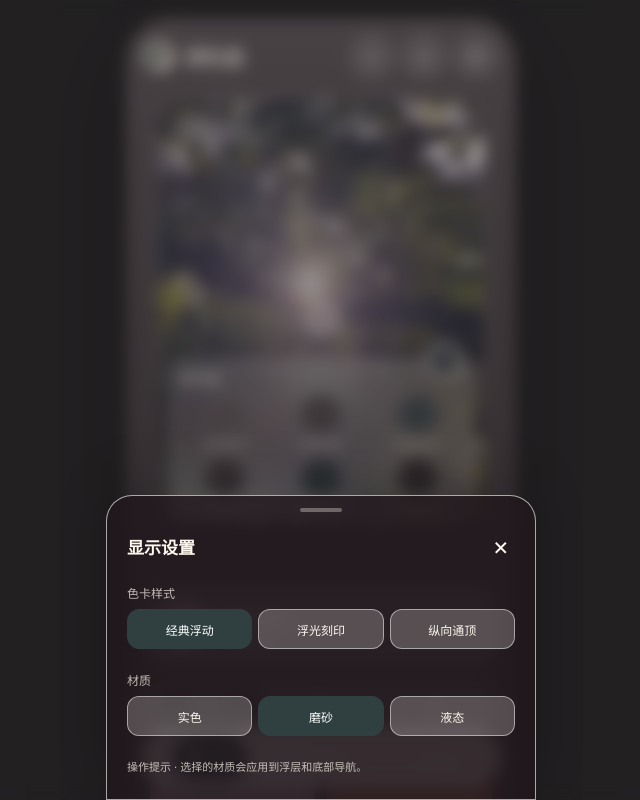
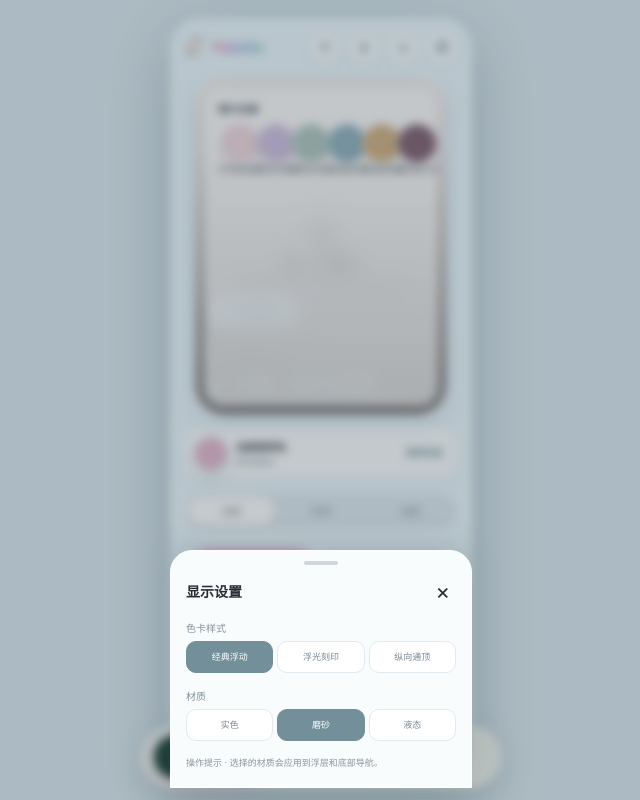
Before and after one commit to blairlily2006-glitch/Palette, a plain HTML site: page index.html in a window 1280 px wide. Both pictures are taken after a click on the button "打开设置". Shown: the whole page, without its empty margins (319-959 px from the left). Drawn offline with Linux system fonts and the light colour scheme.

Commit message:
feat: align palette app with Figma frames

```diff
--- /dev/null
+++ b/app.css
@@ -0,0 +1,318 @@
+:root{
+  color-scheme:light;
+  --ink:#292b35;
+  --muted:#8d909b;
+  --line:#e4edf1;
+  --sky:#edfaff;
+  --canvas:#fffbfb;
+  --panel:#cfe2ea;
+  --glass:rgba(255,255,255,.76);
+  --accent:#ca8cae;
+  --accent-deep:#a8668c;
+  --shadow:0 9px 24px rgba(73,104,120,.12);
+  --safe-top:env(safe-area-inset-top,0px);
+  --safe-bottom:env(safe-area-inset-bottom,0px);
+}
+*{box-sizing:border-box;word-break:keep-all;line-break:strict}
+html,body{width:100%;height:100%;margin:0;overflow:hidden}
+body{
+  display:grid;
+  place-items:center;
+  overflow:hidden;
+  background:#dcebf1;
+  color:var(--ink);
+  font-family:-apple-system,BlinkMacSystemFont,"PingFang SC","HarmonyOS Sans SC","Noto Sans SC",sans-serif;
+  font-size:14px;
+}
+button,input{font:inherit}
+button{color:inherit;cursor:pointer;-webkit-tap-highlight-color:transparent}
+button:focus-visible,input:focus-visible{outline:2px solid var(--accent-deep);outline-offset:2px}
+#app{
+  width:min(100vw,302px);
+  aspect-ratio:302 / 652;
+  max-height:100dvh;
+  overflow:hidden;
+  position:relative;
+  display:flex;
+  flex-direction:column;
+  background:var(--sky);
+  isolation:isolate;
+}
+.topbar{
+  position:relative;
+  z-index:4;
+  flex:none;
+  height:58px;
+  padding:var(--safe-top) 13px 0;
+  display:flex;
+  align-items:center;
+  justify-content:space-between;
+  border:0;
+  background:var(--sky);
+}
+.brand{display:flex;align-items:center;gap:6px;font-size:15px;font-weight:750}
+.brand-mark{width:24px;height:24px;object-fit:contain;border:0;background:none}
+.brand-name,.splash-wordmark{
+  color:transparent;
+  background:linear-gradient(100deg,#f18da9 4%,#b89ad9 39%,#7baee1 68%,#86c8a2 100%);
+  -webkit-background-clip:text;
+  background-clip:text;
+}
+.top-actions{display:flex;gap:5px;margin-left:auto}
+.top-action{
+  width:34px;height:34px;min-width:34px;padding:0;
+  border:1px solid rgba(255,255,255,.84);
+  border-radius:50%;
+  background:rgba(255,255,255,.52);
+  box-shadow:0 3px 9px rgba(105,147,164,.1);
+  color:#6e8590;font-size:17px;line-height:1;
+  transition:transform .12s ease,background .18s ease;
+}
+.top-action:active{transform:scale(.94);background:#fff}
+.top-back{order:2}
+#modeLabel{display:none!important}
+main{
+  flex:1;min-height:0;overflow-y:auto;overflow-x:hidden;
+  padding:0 13px calc(80px + var(--safe-bottom));
+  overscroll-behavior:contain;scrollbar-width:none;
+}
+main::-webkit-scrollbar{display:none}
+.view{display:none;animation:view-in .28s ease both}
+.view.active{display:block}
+@keyframes view-in{from{opacity:0;transform:translateY(7px)}to{opacity:1;transform:translateY(0)}}
+.home{padding:1px 0 18px}
+.home-showcase{
+  width:100%;height:auto;min-height:0;aspect-ratio:3 / 4;
+  position:relative;overflow:hidden;isolation:isolate;
+  margin:0 auto;
+  border:1px solid rgba(204,225,232,.8);
+  border-radius:25px;
+  background:var(--canvas);
+  box-shadow:var(--shadow);
+}
+.photo-panel{aspect-ratio:3 / 4}
+.home-showcase img{
+  display:none;position:absolute;inset:0;width:100%;height:100%;
+  object-fit:cover;border-radius:inherit;z-index:0;
+  transition:opacity .5s ease,filter .5s ease;
+}
+.home-showcase.has-image img{display:block}
+.home-showcase.has-image{cursor:crosshair;background:#d8eee8}
+.photo-panel img{object-fit:cover}
+.photo-panel.has-image .photo-placeholder{display:none}
+.photo-placeholder{
+  position:absolute;inset:0;display:flex;flex-direction:column;
+  justify-content:center;align-items:center;padding:24px;text-align:center;
+  background:var(--canvas);
+}
+.upload-symbol{
+  width:42px;height:42px;display:grid;place-items:center;
+  color:#91b9c7;font-size:29px;font-style:normal;font-weight:300;
+  border:1px solid #dcebf0;border-radius:50%;
+}
+.photo-placeholder strong{margin:12px 0 5px;font-size:13px;font-weight:650}
+.photo-placeholder span{max-width:190px;color:var(--muted);font-size:10px;line-height:1.65}
+.add-photo{
+  height:34px;margin-top:15px;padding:0 15px;
+  border:0;border-radius:999px;background:#d8e9ef;color:#526d78;
+  font-size:11px;font-weight:650;
+}
+.showcase-topline,.showcase-caption{display:none}
+.has-image .showcase-topline,.has-image .showcase-caption{display:flex;position:absolute;z-index:1;color:#fff}
+.showcase-topline{top:12px;left:13px;right:13px;align-items:center;justify-content:space-between;font-size:10px}
+.showcase-topline span:first-child{padding:6px 9px;border:1px solid #ffffff80;border-radius:999px;background:#ffffff40;backdrop-filter:blur(8px)}
+.showcase-caption{left:14px;right:14px;bottom:13px;display:block!important;flex-direction:column;text-shadow:0 1px 8px #153d45}
+.showcase-caption small{font:9px ui-monospace,"SF Mono",Menlo,monospace;opacity:.8}
+.showcase-caption strong{display:block;margin-top:4px;font-size:13px}
+.sample-marker{
+  display:none;position:absolute;z-index:3;width:18px;height:18px;
+  border:2px solid #fff;border-radius:50%;pointer-events:none;
+  transform:translate(-50%,-50%);box-shadow:0 0 0 1px #60777d,0 1px 6px #0005;
+}
+.has-image .sample-marker{display:block}
+.palette-panel{position:absolute;top:12px;right:12px;z-index:2;padding:6px 8px;border-radius:14px;background:#ffffffa8;backdrop-filter:blur(10px)}
+.palette-panel:before{content:"照片色谱";display:block;margin-bottom:4px;color:#43515a;font-size:8px}
+.palette-handle{display:none}
+.palette-grid{display:flex;gap:4px}
+.palette-chip{display:grid;justify-items:center;gap:2px;min-width:25px;padding:0;border:0;background:transparent}
+.palette-chip i{width:14px;height:14px;border-radius:50%;background:var(--chip);border:1px solid #ffffffb5}
+.palette-chip small{font:6px ui-monospace,monospace;color:#4c5a60}
+.home-recipe{padding:12px 1px 0}
+.recipe-panel{min-height:0}
+.sample-readout{
+  display:flex;align-items:center;gap:9px;padding:8px 10px;margin:0 0 9px;
+  border:1px solid rgba(255,255,255,.82);border-radius:17px;
+  background:var(--glass);box-shadow:0 5px 14px rgba(95,129,144,.08);
+}
+.sample-swatch{width:32px;height:32px;flex:none;border:1px solid #00000012;border-radius:50%;background:#b9d6b6}
+.sample-readout strong{display:block;font-size:10px;font-weight:650}
+.sample-readout small{display:block;margin-top:3px;color:#788792;font:9px ui-monospace,"SF Mono",Menlo,monospace}
+.sample-readout button{margin-left:auto;padding:7px 5px;border:0;background:transparent;color:#718e9a;font-size:9px}
+.medium-switch{
+  display:flex;gap:2px;padding:3px;margin:0 0 12px;
+  border-radius:999px;background:#dfeaf0;
+}
+.medium-switch button{
+  flex:1;min-width:0;height:28px;padding:0;border:0;border-radius:999px;
+  background:transparent;color:#82919b;font-size:10px;
+}
+.medium-switch button.active{background:#fff;color:#53636c;box-shadow:0 2px 5px #788e9918}
+.result-colors{display:grid;grid-template-columns:1fr 1fr;gap:8px;margin:8px 2px 10px}
+.color-sample{height:38px;border:1px solid #ffffffb0;border-radius:11px;background:#b9d6b6}
+.result-colors>div:nth-child(2) .color-sample{transform:none;border-radius:11px}
+.color-label{display:flex;justify-content:space-between;gap:4px;margin-top:4px;font-size:8px}
+.color-label small{color:#87939b;font:7px ui-monospace,monospace}
+.section-title{
+  display:flex;justify-content:space-between;align-items:baseline;gap:5px;
+  margin:10px 2px 7px;font-size:12px;font-weight:700;
+}
+.section-title small{color:#8c969e;font-size:7px;font-weight:400}
+.recipe-box{
+  display:grid;grid-template-columns:1fr 1fr;gap:0 8px;
+  padding:5px 9px;border:1px solid #ffffffc7;border-radius:17px;
+  background:rgba(255,255,255,.62);box-shadow:0 6px 16px rgba(90,127,142,.08);
+}
+.recipe-row{display:grid;grid-template-columns:11px minmax(32px,1fr) 33px;gap:5px;align-items:center;padding:7px 0}
+.pigment-dot{width:9px;height:9px;border:1px solid #00000010;border-radius:50%;background:var(--c)}
+.recipe-name{overflow:hidden;text-overflow:ellipsis;font-size:8px}
+.bar{grid-column:2/4;display:block;height:3px;margin-top:-3px;overflow:hidden;border-radius:9px;background:#e8edf0}
+.bar i{display:block;width:var(--p);height:100%;background:var(--c)}
+.percent{grid-column:3;grid-row:1;text-align:right;color:#687781;font-size:8px}
+.note{margin:6px 2px;color:#89959b;font-size:8px;line-height:1.55}
+.button-row{display:grid;grid-template-columns:1fr 1fr;gap:7px;margin-top:8px}
+.primary,.secondary{min-height:32px;padding:0 10px;border-radius:999px;font-size:9px;font-weight:650}
+.primary{border:1px solid var(--accent);background:var(--accent);color:white;box-shadow:0 4px 10px #ca8cae30}
+.secondary{border:1px solid #dce7eb;background:#ffffff90;color:#657680}
+.feedback{padding:10px 1px 3px}
+.feedback p{margin:0 0 6px;font-size:9px}
+.feedback-options{display:flex;flex-wrap:wrap;gap:5px}
+.feedback-options button{min-height:25px;padding:0 8px;border:1px solid #fff;border-radius:999px;background:#ffffff70;color:#71818a;font-size:8px}
+.adjust-note{display:none;margin-top:6px;color:#667b83;font-size:9px;line-height:1.55}
+.home-section{margin-top:14px}
+.home-section-head{display:flex;align-items:baseline;justify-content:space-between;margin:0 2px 8px}
+.home-section-head strong{font-size:11px;font-weight:700}
+.home-section-head small{color:#82919b;font-size:8px}
+.home-recent{display:grid;grid-template-columns:1fr 1fr;gap:7px;align-items:start}
+.recent-item{display:flex;flex-direction:column;min-width:0;padding:6px;border:1px solid #fff;border-radius:14px;background:#ffffff78;text-align:left}
+.recent-item:nth-child(2){margin-top:8px}
+.recent-swatch{width:100%;height:42px;border:0;border-radius:9px;background:var(--c)}
+.recent-item strong{padding:5px 1px 0;font-size:8px}
+.recent-item small{padding:2px 1px 0;color:#87949a;font-size:7px}
+.home-recent .empty{grid-column:1/-1;padding:12px;border:1px dashed #c9dce3;border-radius:14px;color:#89979d;text-align:center;font-size:9px}
+.page-head{display:flex;justify-content:space-between;align-items:flex-start;padding:9px 1px 16px}
+.page-head h1{margin:0;font-size:19px;line-height:1.3;font-weight:750}
+.page-head p{margin:4px 0 0;color:#87949b;font-size:10px}
+.count{color:#8b969c;font-size:9px}
+.record-list,.pigment-list{border:0}
+.record-item{
+  display:grid;grid-template-columns:40px 1fr auto;gap:9px;align-items:center;
+  margin:0 0 8px;padding:9px;border:1px solid #fff;border-radius:16px;
+  background:#ffffff75;box-shadow:0 4px 12px #66808c0b;cursor:pointer;
+}
+.record-color{width:36px;height:36px;border:1px solid #00000010;border-radius:50%;background:var(--c)}
+.record-item strong{display:block;font-size:10px;font-weight:650}
+.record-item small,.record-item time{color:#89949a;font-size:8px}
+.record-item small{display:block;margin-top:4px}
+.tools{display:flex;gap:7px;margin:4px 0 10px}
+.search{height:36px;min-width:0;flex:1;padding:0 11px;border:1px solid #fff;border-radius:999px;background:#e2edf1;color:var(--ink);font-size:10px}
+.add-btn{width:36px;height:36px;border:0;border-radius:50%;background:#fff;color:#7895a2;font-size:19px}
+.pigment-item{
+  display:flex;align-items:center;gap:8px;margin:0 0 6px;padding:8px 9px;
+  border:1px solid #fff;border-radius:14px;background:#ffffff75;
+}
+.pigment-item input{width:13px;height:13px;margin:0;accent-color:#87adba}
+.pigment-chip{width:25px;height:25px;border:1px solid #0000000d;border-radius:50%;background:var(--c)}
+.pigment-info{flex:1}
+.pigment-info strong{display:block;font-size:10px;font-weight:600}
+.pigment-info small{display:block;margin-top:2px;color:#89949a;font-size:8px}
+.empty{padding:32px 10px;color:#929ba1;text-align:center;font-size:10px;line-height:1.8}
+.bottom-nav{
+  position:absolute;left:50%;bottom:calc(8px + var(--safe-bottom));
+  z-index:8;width:calc(100% - 28px);height:45px;padding:3px 5px;
+  display:flex;align-items:center;justify-content:space-around;
+  transform:translateX(-50%);border:1px solid #fff;border-radius:999px;
+  background:rgba(255,255,255,.82);box-shadow:0 7px 18px rgba(86,119,132,.16);
+  backdrop-filter:blur(14px);-webkit-backdrop-filter:blur(14px);
+}
+.bottom-nav button{
+  display:flex;flex:1;align-items:center;justify-content:center;gap:5px;
+  min-width:0;min-height:35px;border:0;border-radius:999px;
+  background:transparent;color:#89969c;font-size:9px;
+}
+.bottom-nav button.active{background:#dbeaf0;color:#5b737e}
+.nav-icon{font-size:14px;line-height:1}
+.splash-screen{
+  position:absolute;inset:0;z-index:30;display:flex;flex-direction:column;
+  align-items:center;justify-content:center;gap:8px;background:var(--sky);
+  opacity:1;visibility:visible;transition:opacity .35s ease,visibility .35s ease;
+}
+.splash-screen.is-hidden{opacity:0;visibility:hidden;pointer-events:none}
+.splash-screen>img{width:47%;max-height:44%;object-fit:contain}
+.splash-wordmark{font-size:30px;font-weight:800}
+.modal-backdrop,.drawer-backdrop{
+  position:fixed;inset:0;z-index:20;display:none;align-items:end;justify-content:center;
+  padding:12px;background:rgba(50,67,76,.28);backdrop-filter:blur(5px);
+}
+.modal-backdrop.open{display:flex}
+.modal{
+  width:100%;padding:18px;border:1px solid #fff;border-radius:22px 22px 12px 12px;
+  background:#f8fcfd;color:var(--ink);box-shadow:var(--shadow);
+}
+.modal h2{margin:0 0 14px;font-size:16px}
+.field{display:flex;flex-direction:column;gap:6px;margin:11px 0}
+.field label{color:#84939b;font-size:10px}
+.field input{height:36px;padding:0 10px;border:1px solid #dce8ed;border-radius:11px;background:white}
+.field input[type=color]{padding:3px}
+.modal-actions{display:flex;justify-content:flex-end;gap:7px;margin-top:15px}
+.drawer-backdrop.open{display:flex}
+.settings-drawer{
+  width:min(100%,302px);padding:10px 15px calc(17px + var(--safe-bottom));
+  border:1px solid #fff;border-radius:22px 22px 0 0;background:#f8fcfd;
+  box-shadow:0 -8px 28px #36505d25;color:var(--ink);
+  animation:drawer-in .32s cubic-bezier(.22,.8,.2,1) both;
+}
+.drawer-grab{width:34px;height:4px;margin:0 auto 12px;border-radius:4px;background:#cbd8dd}
+.drawer-head{display:flex;justify-content:space-between;align-items:center;font-size:14px}
+.drawer-close{border:0;background:transparent;font-size:22px}
+.setting-group{margin-top:15px}
+.setting-group>span{display:block;margin-bottom:6px;color:#82919a;font-size:10px}
+.segmented{display:grid;grid-template-columns:repeat(3,1fr);gap:4px}
+.segmented button{min-height:32px;border:1px solid #e1eaee;border-radius:10px;background:#fff;color:#768791;font-size:9px}
+.segmented button.active{border-color:#738f9a;background:#738f9a;color:#fff}
+.drawer-note{margin:14px 0 0;color:#89969c;font-size:9px}
+@keyframes drawer-in{from{transform:translateY(100%)}to{transform:translateY(0)}}
+.toast{
+  position:absolute;left:50%;bottom:calc(62px + var(--safe-bottom));z-index:40;
+  max-width:85%;padding:8px 12px;transform:translate(-50%,10px);
+  border-radius:999px;background:#556d78;color:#fff;font-size:10px;
+  opacity:0;pointer-events:none;transition:opacity .2s,transform .2s;white-space:nowrap;
+}
+.toast.show{transform:translate(-50%,0);opacity:1}
+.loading-overlay{
+  position:absolute;inset:0;z-index:25;display:grid;place-items:center;
+  background:rgba(38,48,54,.62);color:#fff;opacity:0;pointer-events:none;transition:opacity .2s;
+}
+.loading-overlay.show{opacity:1;pointer-events:auto}
+.loading-overlay span{display:grid;justify-items:center;gap:9px;font-size:11px}
+.spinner{width:24px;height:24px;border:2px solid #ffffff70;border-top-color:#fff;border-radius:50%;animation:spin .8s linear infinite}
+@keyframes spin{to{transform:rotate(360deg)}}
+.sample-ripple{position:absolute;z-index:4;width:20px;height:20px;border:2px solid #fff;border-radius:50%;pointer-events:none;transform:translate(-50%,-50%);animation:ripple .55s ease-out forwards}
+@keyframes ripple{to{width:90px;height:90px;opacity:0}}
+.material-solid .palette-panel,.material-solid .bottom-nav,.material-solid .sample-readout,.material-solid .recipe-box,.material-solid .record-item,.material-solid .pigment-item{background:rgba(255,255,255,.9);backdrop-filter:none;-webkit-backdrop-filter:none}
+.material-liquid .palette-panel,.material-liquid .bottom-nav,.material-liquid .sample-readout,.material-liquid .recipe-box{filter:url(#liquidGlass)}
+.palette-style-glow .palette-panel{box-shadow:0 0 0 1px #fff,0 5px 16px #82abb944}
+.palette-style-full .palette-panel{left:0;right:0;top:0;border-radius:0 0 14px 14px}
+@media(min-width:481px){
+  #app{width:min(302px,calc(100dvh * 302 / 652));height:min(652px,100dvh);max-height:none;border-radius:30px;box-shadow:0 18px 65px rgba(42,70,82,.28)}
+}
+@media(max-width:480px){
+  #app{width:min(100vw,calc(100dvh * 302 / 652));height:auto;min-height:0;max-width:none;max-height:none;aspect-ratio:302 / 652;border-radius:0;box-shadow:none}
+}
+@media(max-width:330px){
+  .topbar{padding-right:9px;padding-left:9px}
+  .top-actions{gap:3px}
+  .recipe-box{gap:0 5px;padding-right:6px;padding-left:6px}
+}
+@media(prefers-reduced-motion:reduce){
+  *,*::before,*::after{animation-duration:.01ms!important;animation-iteration-count:1!important;scroll-behavior:auto!important;transition-duration:.01ms!important}
+}
--- a/index.html
+++ b/index.html
@@ -3,9 +3,9 @@
 <head>
   <meta charset="utf-8">
   <meta name="viewport" content="width=device-width,initial-scale=1,viewport-fit=cover">
-  <meta name="theme-color" content="#183b32">
-  <link rel="icon" type="image/svg+xml" href="icon.svg">
-  <title>调色盘 - 把自然调进画布</title>
+  <meta name="theme-color" content="#EEF9FF">
+  <link rel="icon" type="image/png" href="assets/palette-mascot.png">
+  <title>Palette</title>
   <style>
     :root{
       color-scheme:light;
@@ -126,13 +126,13 @@
     @media(prefers-reduced-motion:reduce){.home-showcase img{animation:none}}
 
     /* Dynamic photo theme and interaction redesign */
-    @property --bg-top{syntax:"<color>";inherits:true;initial-value:#fbf7f5}
-    @property --bg-bottom{syntax:"<color>";inherits:true;initial-value:#e8d9df}
+    @property --bg-top{syntax:"<color>";inherits:true;initial-value:#eef9ff}
+    @property --bg-bottom{syntax:"<color>";inherits:true;initial-value:#e4f0f5}
     @property --ink{syntax:"<color>";inherits:true;initial-value:#4b2930}
     @property --glass-tint{syntax:"<color>";inherits:true;initial-value:#fffaf8}
     @property --accent{syntax:"<color>";inherits:true;initial-value:#7f4252}
     :root{
-      --bg-top:#fbf7f5;--bg-bottom:#e8d9df;--ink:#4b2930;--ink-soft:#725c62;
+      --bg-top:#eef9ff;--bg-bottom:#e4f0f5;--ink:#4b2930;--ink-soft:#725c62;
       --glass-tint:#fffaf8;--accent:#7f4252;--accent-soft:#e9c8d2;
       --swatch-1:#d9b7c0;--swatch-2:#c9d4c5;--swatch-3:#b4c4d5;
       --swatch-4:#e4c89b;--swatch-5:#9eaab7;--swatch-6:#b9a3b7;
@@ -263,6 +263,7 @@
       #app{border-radius:0;box-shadow:none}
     }
   </style>
+  <link rel="stylesheet" href="app.css">
 </head>
 <body>
 <svg aria-hidden="true" width="0" height="0" style="position:absolute">
@@ -273,12 +274,17 @@
   </filter>
 </svg>
 <div class="app" id="app">
+  <div class="splash-screen" id="splashScreen" aria-label="Palette">
+    <img src="assets/palette-mascot.png" alt="">
+    <span class="splash-wordmark">Palette</span>
+  </div>
   <header class="topbar">
-    <div class="brand"><img class="brand-mark" src="icon.svg" alt=""><span>调色盘</span></div>
+    <div class="brand"><img class="brand-mark" src="assets/palette-mascot.png" alt=""><span class="brand-name">Palette</span></div>
     <button class="top-action top-back" id="backButton" aria-label="返回上一页" hidden>‹</button>
     <div class="top-actions" aria-label="工具">
       <button class="top-action" id="quickUpload" aria-label="换一张照片">＋</button>
       <button class="top-action" id="exportAction" aria-label="导出当前色卡">↓</button>
+      <button class="top-action" id="clearPhoto" aria-label="清空照片">×</button>
       <button class="top-action" id="settingsAction" aria-label="打开设置">⚙</button>
     </div>
     <span id="modeLabel" style="font-size:10px;color:#9c9299">本地创作</span>
@@ -287,20 +293,24 @@
     <section class="view active" id="view-home">
       <div class="home">
         <!-- 改动：照片取样区域与配方结果共处首页，选色无需进入独立页面。 -->
-        <div class="home-showcase photo-panel has-image" id="photoPanel">
-          <img id="photo" src="forest-reference.jpg" alt="阳光穿过树叶的林间景色">
+        <div class="home-showcase photo-panel" id="photoPanel">
+          <img id="photo" alt="当前取色照片">
           <i class="sample-marker" id="sampleMarker" aria-hidden="true"></i>
+          <div class="photo-placeholder" id="photoPlaceholder">
+            <i class="upload-symbol" aria-hidden="true">＋</i>
+            <strong>导入一张照片</strong>
+            <span>点击画面任意位置，提取你想调和的颜色</span>
+            <button class="add-photo" id="homeUpload" aria-label="从相册添加照片">从相册选择</button>
+          </div>
           <div class="showcase-topline"><span>点击照片取样</span><span aria-hidden="true">✳</span></div>
-          <div class="showcase-caption"><small>FIELD NOTES　/　NATURE</small><strong>光落在树影之间</strong></div>
-          <button class="add-photo" id="homeUpload" aria-label="从相册添加照片"><span>＋</span><span>从照片取色</span></button>
-          <div class="add-caption">选择一张写生参考照片</div>
+          <div class="showcase-caption"><small>PALETTE　/　COLOR STUDY</small><strong>取一抹灵感，调成手边的颜色</strong></div>
           <div class="palette-panel" id="homePalette" aria-label="照片主色">
             <div class="palette-handle" aria-hidden="true"></div>
             <div class="palette-grid" id="paletteGrid"></div>
           </div>
         </div>
         <input id="fileInput" type="file" accept="image/*" hidden>
-        <div class="home-recipe">
+        <div class="home-recipe recipe-panel" id="recipePanel">
           <div class="sample-readout"><i class="sample-swatch" id="targetSwatch"></i><span><strong>当前取样色</strong><small id="targetHex">#E5B8D0</small></span><button id="copyHex">复制色值</button></div>
           <div class="medium-switch" id="mediumSwitch"><button class="active" data-medium="水彩">水彩</button><button data-medium="丙烯">丙烯</button><button data-medium="油画">油画</button></div>
           <div class="result-colors">
@@ -320,7 +330,7 @@
       </div>
     </section>
     <section class="view" id="view-saved">
-      <div class="page-head"><div><h1>配色记录</h1><p>保存过的颜色与混合比例</p></div><span class="count" id="savedCount"></span></div>
+      <div class="page-head"><div><h1>配色记录</h1><p>保存过的颜色和混合比例</p></div><span class="count" id="savedCount"></span></div>
       <div class="record-list" id="savedList"></div>
     </section>
     <section class="view" id="view-pigments">
@@ -460,12 +470,13 @@
     if(state.photoUrl.startsWith("blob:"))URL.revokeObjectURL(state.photoUrl);
     state.photoUrl=URL.createObjectURL(f);
     const img=$("#photo");
-    img.onload=async()=>{const colors=await extractPalette(img);applyTheme(colors);sampleAt(.5,.5);navigate("home");setTimeout(()=>setLoading(false),350);toast("照片已载入，点击画面取色")};
+    img.onload=async()=>{const colors=await extractPalette(img);applyTheme(colors);$("#photoPanel").classList.add("has-image");sampleAt(.5,.5);navigate("home");setTimeout(()=>setLoading(false),350);toast("照片已载入，点击画面取色")};
     img.src=state.photoUrl;
     e.target.value="";
   };
   function sampleAt(x,y){const panel=$("#photoPanel"),img=$("#photo"),rect=panel.getBoundingClientRect();$("#sampleMarker").style.left=`${x*rect.width}px`;$("#sampleMarker").style.top=`${y*rect.height}px`;try{const c=document.createElement("canvas"),ctx=c.getContext("2d",{willReadFrequently:true});c.width=img.naturalWidth;c.height=img.naturalHeight;ctx.drawImage(img,0,0);const scale=Math.max(rect.width/c.width,rect.height/c.height),w=c.width*scale,h=c.height*scale,ox=(rect.width-w)/2,oy=(rect.height-h)/2,px=Math.max(0,Math.min(c.width-1,Math.floor((x*rect.width-ox)/scale))),py=Math.max(0,Math.min(c.height-1,Math.floor((y*rect.height-oy)/scale))),d=ctx.getImageData(px,py,1,1).data;updateTarget(hex([d[0],d[1],d[2]]))}catch{toast("无法读取图片颜色，请重新选择")}}
   $("#photoPanel").onclick=e=>{if(e.target.closest("button,.palette-panel"))return;if(!state.photoUrl)return;const r=e.currentTarget.getBoundingClientRect(),x=e.clientX-r.left,y=e.clientY-r.top,ripple=document.createElement("i");ripple.className="sample-ripple";ripple.style.left=`${x}px`;ripple.style.top=`${y}px`;e.currentTarget.appendChild(ripple);setTimeout(()=>ripple.remove(),600);sampleAt(x/r.width,y/r.height)};
+  $("#clearPhoto").onclick=()=>{if(state.photoUrl.startsWith("blob:"))URL.revokeObjectURL(state.photoUrl);state.photoUrl="";$("#photo").removeAttribute("src");$("#photoPanel").classList.remove("has-image");applyTheme(fallbackPalette());updateTarget("#B9D6B6");toast("已清空照片")};
   $("#paletteGrid").onclick=e=>{const chip=e.target.closest("[data-palette-color]");if(!chip)return;e.stopPropagation();updateTarget(chip.dataset.paletteColor);$("#sampleMarker").style.left="50%";$("#sampleMarker").style.top="50%"};
   $("#mediumSwitch").onclick=e=>{const b=e.target.closest("[data-medium]");if(!b)return;state.medium=b.dataset.medium;$$("[data-medium]",$("#mediumSwitch")).forEach(x=>x.classList.toggle("active",x===b));renderRecipe()};
   $("#pigmentMedium").onclick=e=>{const b=e.target.closest("[data-medium]");if(!b)return;state.medium=b.dataset.medium;renderPigments();renderRecipe()};
@@ -503,10 +514,9 @@
     a.href=url;a.download=`palette-${state.target.slice(1)}.txt`;a.click();setTimeout(()=>URL.revokeObjectURL(url),500);toast("色卡已导出");
   };
   applySettings();
+  setTimeout(()=>$("#splashScreen").classList.add("is-hidden"),1500);
   renderPalette(fallbackPalette());
   const initialImage=$("#photo");
-  const initializePhoto=()=>{state.photoUrl=initialImage.currentSrc||initialImage.src;extractPalette(initialImage).then(colors=>{applyTheme(colors);sampleAt(.5,.5)})};
-  if(initialImage.complete&&initialImage.naturalWidth)initializePhoto();else initialImage.onload=initializePhoto;
   renderPigments();renderSaved();renderRecipe();updateTarget(state.target);
 })();
 </script>
```
Also changed, not shown: assets/palette-mascot.png (added), 1 other file.
